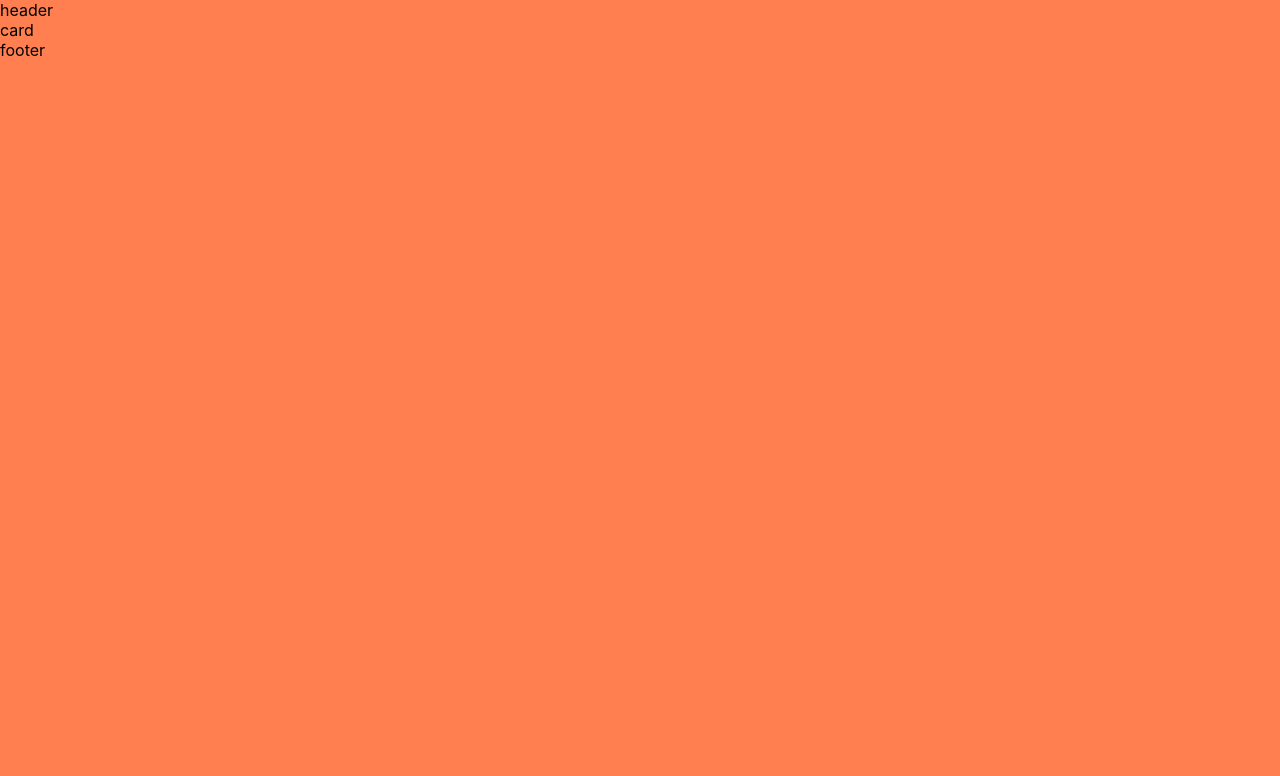
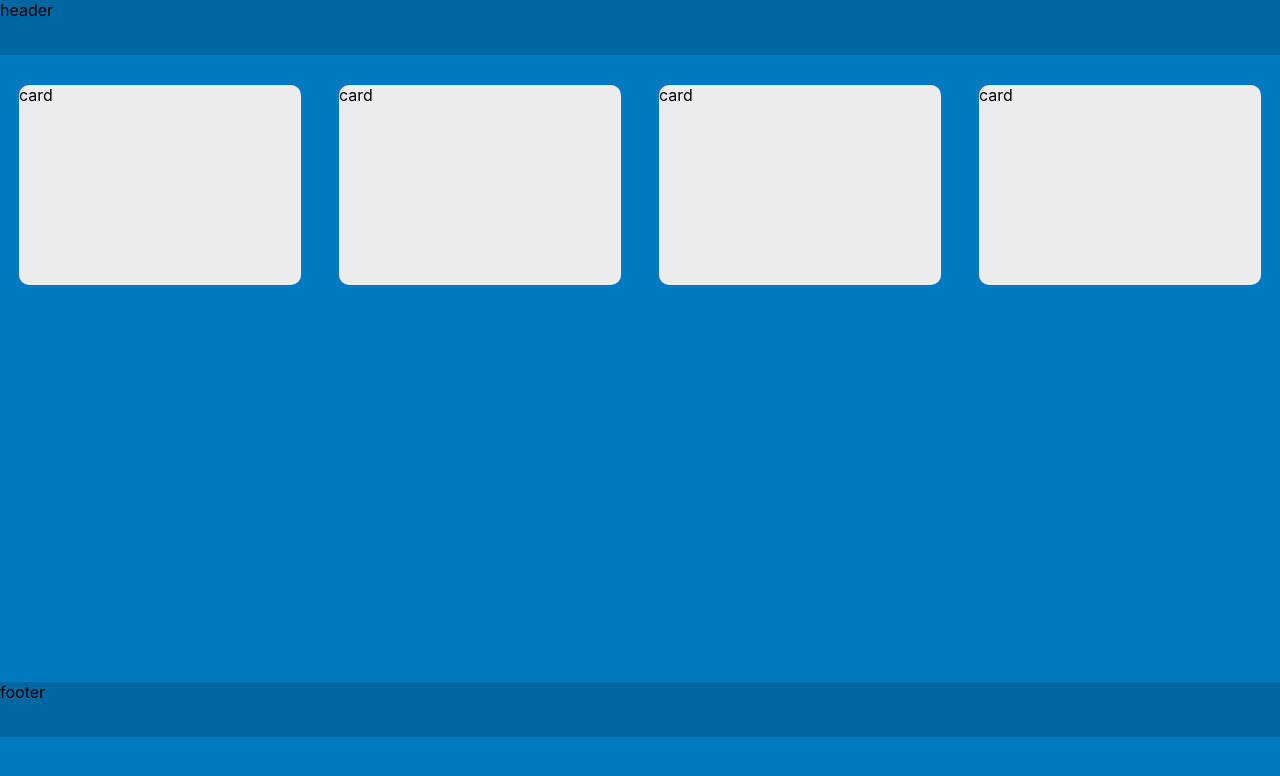
Before and after one commit to SlavikLiabin/kanban-board-final, a React (Create React App) app: page / in a window 1280 px wide. Shown: the top 776 px of the page. Built offline with nearby package versions, Linux system fonts and the light colour scheme.

Commit message:
initial commit

```diff
--- a/src/Components/Board/Column/column.module.css
+++ b/src/Components/Board/Column/column.module.css
@@ -0,0 +1,8 @@
+.column {
+    position: relative;
+    top: 30px;
+    width: 282px;
+    height: 200px;
+    background-color: #EBECF0;
+    border-radius: 10px;
+}
--- a/src/Components/Board/Column/column.tsx
+++ b/src/Components/Board/Column/column.tsx
@@ -1,10 +1,11 @@
+import style from './column.module.css';
 import { Card } from './Card/card';
 
 
 export const Column = () => {
 
     return (
-        <div>
+        <div className={style.column}>
             <Card />
         </div>
     )
--- a/src/Components/Board/board.module.css
+++ b/src/Components/Board/board.module.css
@@ -0,0 +1,4 @@
+.board {
+    display: flex;
+    justify-content: space-around;
+}
--- a/src/Components/Board/board.tsx
+++ b/src/Components/Board/board.tsx
@@ -5,7 +5,10 @@ import { Column } from './Column/column';
 export const Board = () => {
 
     return (
-        <div>
+        <div className={style.board}>
+            <Column />
+            <Column />
+            <Column />
             <Column />
         </div>
     )
--- a/src/Components/Footer/footer.module.css
+++ b/src/Components/Footer/footer.module.css
@@ -0,0 +1,7 @@
+.footer {
+    position: relative;
+    top: 427px;
+    width: 100%;
+    height: 55px;
+    background-color: #0067A3;
+}
--- a/src/Components/Footer/footer.tsx
+++ b/src/Components/Footer/footer.tsx
@@ -4,7 +4,7 @@ import style from './footer.module.css';
 export const Footer = () => {
 
     return (
-        <footer>
+        <footer className={style.footer}>
             footer
         </footer>
     )
--- a/src/Components/Header/header.module.css
+++ b/src/Components/Header/header.module.css
@@ -0,0 +1,5 @@
+.header {
+    width: 100%;
+    height: 55px;
+    background-color: #0067A3;
+}
--- a/src/Components/Header/header.tsx
+++ b/src/Components/Header/header.tsx
@@ -4,7 +4,7 @@ import style from './header.module.css';
 export const Header = () => {
 
     return (
-        <header>
+        <header className={style.header}>
             header
         </header>
     )
--- a/src/Components/Layout/layout.module.css
+++ b/src/Components/Layout/layout.module.css
@@ -1,6 +1,9 @@
 .layout {
+    display: flex;
+    flex-direction: column;
+    /* justify-content: space-between; */
     position: absolute;
     width: 100%;
     height: 100%;
-    background-color: coral;
+    background-color: #0079BF;
 }
```
